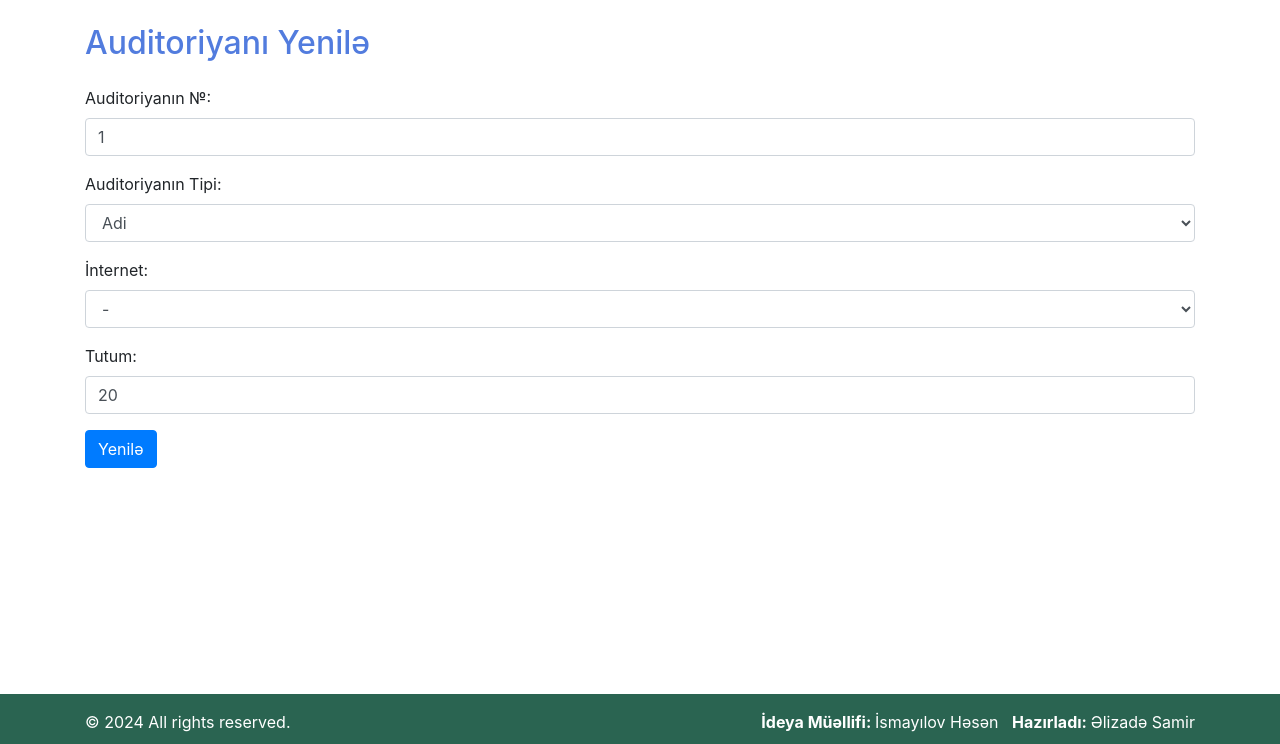
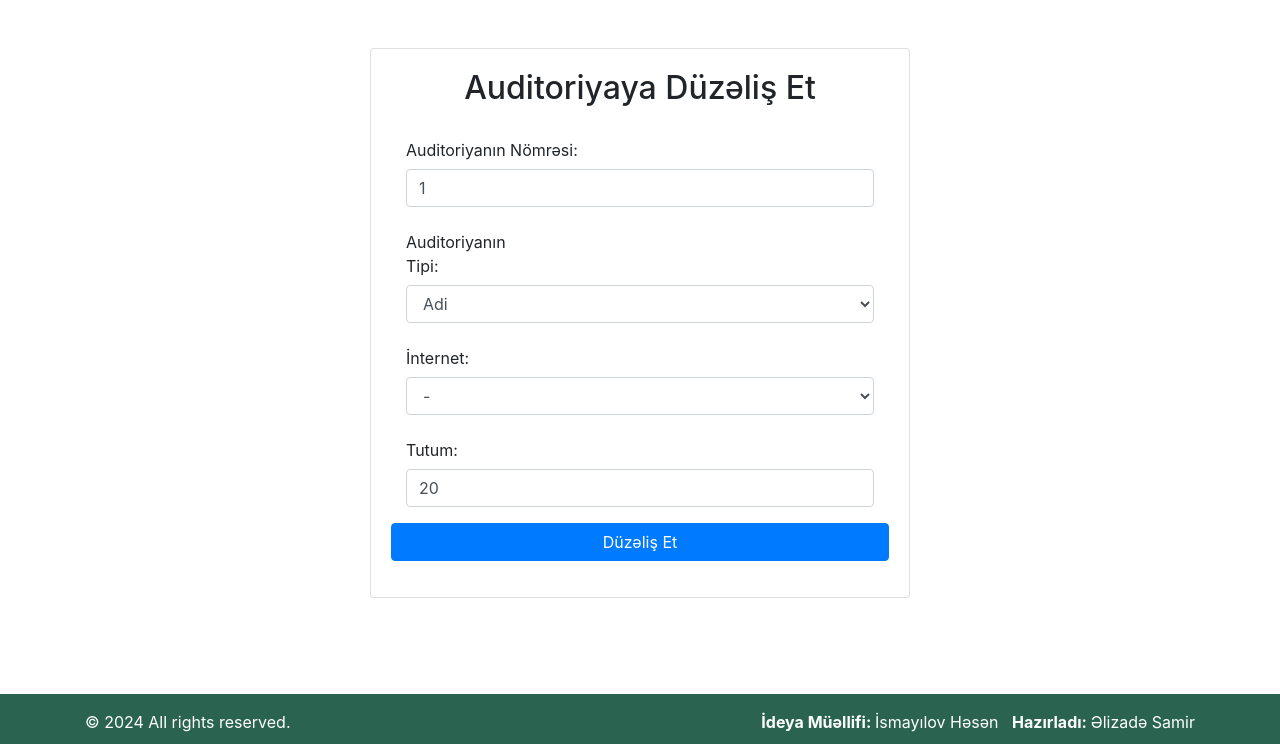
Before and after one commit to SamirAlizada/Uni-Project-V3-time, a Django app: page /update-classroom/1/ in a window 1280 px wide. Shown: the part 56-800 px from the top of the page. Run offline with Django 4.2, Linux system fonts and the light colour scheme; a user stored in the database is signed in; data comes from the database, SQL or seed files in the repository; some libraries are stand-ins or nearby versions.

Commit message:
modified

```diff
--- a/templates/add_group.html
+++ b/templates/add_group.html
@@ -13,7 +13,7 @@
                             {% endfor %}
                         </div>
                     {% endif %}
-                    <h2 class="card-title text-center mb-4">Müəllim Əlavə Et</h2>
+                    <h2 class="card-title text-center mb-4">Qrup Əlavə Et</h2>
                     <form method="post">
                         {% csrf_token %}
                         <div class="form-group">
--- a/templates/update_classroom.html
+++ b/templates/update_classroom.html
@@ -3,19 +3,55 @@
 {% block content %}
 
 {% if messages %}
-<div class="alert alert-danger" role="alert">
+<div class="alert alert-success" role="alert">
     {% for message in messages %}
     {{ message }}
     {% endfor %}
 </div>
 {% endif %}
 
-<div class="container mt-4">
-<h2 class="mb-4" style="color: rgb(82, 124, 222);">Auditoriyanı Yenilə</h2>
-<form method="post">
-    {% csrf_token %}
-    {{ form.as_p }}
-    <button type="submit" class="btn btn-primary">Yenilə</button>
-</form>
+<div class="container mt-5">
+    <div class="row justify-content-center">
+        <div class="col-md-6">
+            <div class="card">
+                <div class="card-body">
+                    <h2 class="card-title text-center mb-4">Auditoriyaya Düzəliş Et</h2>
+                    <form method="post">
+                        {% csrf_token %}
+                        <div class="form-group">
+                            <label for="id_class_number" class="col-sm-6 col-form-label">Auditoriyanın Nömrəsi:</label>
+                            <div class="col-sm-12">
+                                {{ form.class_number }}
+                            </div>
+                        </div>
+                        <div class="form-group">
+                            <label for="id_is_simple_classroom" class="col-sm-4 col-form-label">Auditoriyanın
+                                Tipi:</label>
+                            <div class="col-sm-12">
+                                {{ form.is_simple_classroom }}
+                            </div>
+                        </div>
+                        <div class="form-group">
+                            <label for="id_classroom_network_types" class="col-sm-4 col-form-label">İnternet:</label>
+                            <div class="col-sm-12">
+                                {{ form.classroom_network_types }}
+                            </div>
+                        </div>
+                        <div class="form-group">
+                            <label for="id_class_capacity" class="col-sm-4 col-form-label">Tutum:</label>
+                            <div class="col-sm-12">
+                                {{ form.class_capacity }}
+                            </div>
+                        </div>
+                        <div class="form-group row">
+                            <div class="col-sm-12">
+                                <button type="submit" class="btn btn-primary btn-block">Düzəliş Et</button>
+                            </div>
+                        </div>
+                    </form>
+                </div>
+            </div>
+        </div>
+    </div>
 </div>
-{% endblock %}
+{% endblock content %}
```
Also changed, not shown: templates/navbar.html (+45 -1 lines), templates/update_group.html (+26 -9 lines), templates/update_teacher.html (+26 -9 lines).
